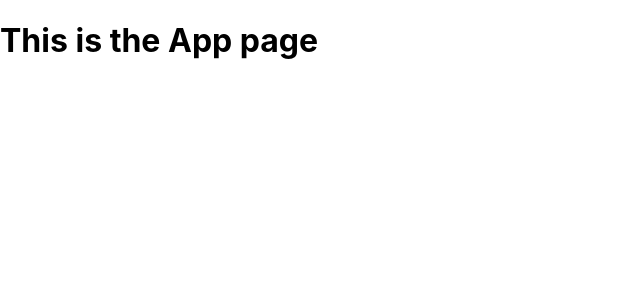
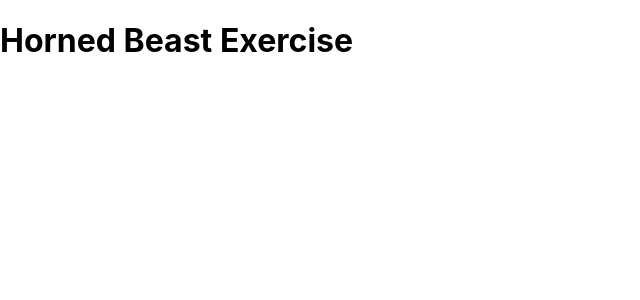
Before and after one commit to jinman36/horned_beast, a React (Create React App) app: page / in a window 1280 px wide. Shown: the top 300 px of the page, without its empty margins (0-640 px from the left). Built offline with nearby package versions, Linux system fonts and the light colour scheme.

Commit message:
added a header

```diff
--- a/src/App.js
+++ b/src/App.js
@@ -4,7 +4,7 @@ import './App.css';
 function App() {
   return (
     <>
-    <h1>This is the App page</h1>
+    <h1>Horned Beast Exercise</h1>
     </>
   );
 }
```
